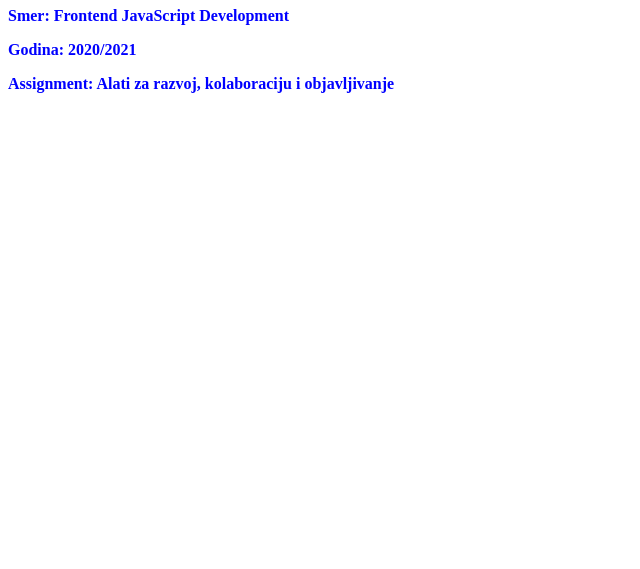
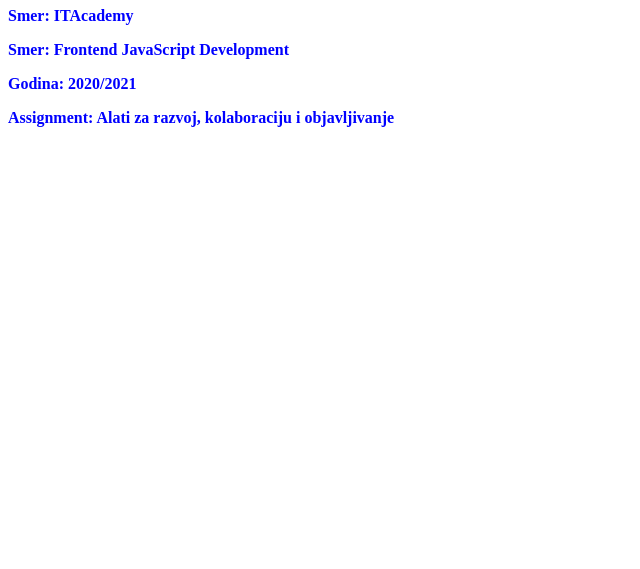
Before and after one commit to kurssajtova/test, a plain HTML site: page index.html in a window 1280 px wide. Shown: the part 231-800 px from the top of the page, without its empty margins (0-640 px from the left). Drawn offline with Linux system fonts and the light colour scheme.

Commit message:
Update index.html

```diff
--- a/index.html
+++ b/index.html
@@ -4,6 +4,7 @@
 
 <h1 style="color: red">Grozdan Biševac</h1>
 
+<p style="color: blue"><strong>Smer: ITAcademy</strong></p>
 <p style="color: blue"><strong>Smer: Frontend JavaScript Development</strong></p>
 <p style="color: blue"><strong>Godina: 2020/2021</strong></p>
 <p style="color: blue"><strong>Assignment: Alati za razvoj, kolaboraciju i objavljivanje</strong></p>
```
